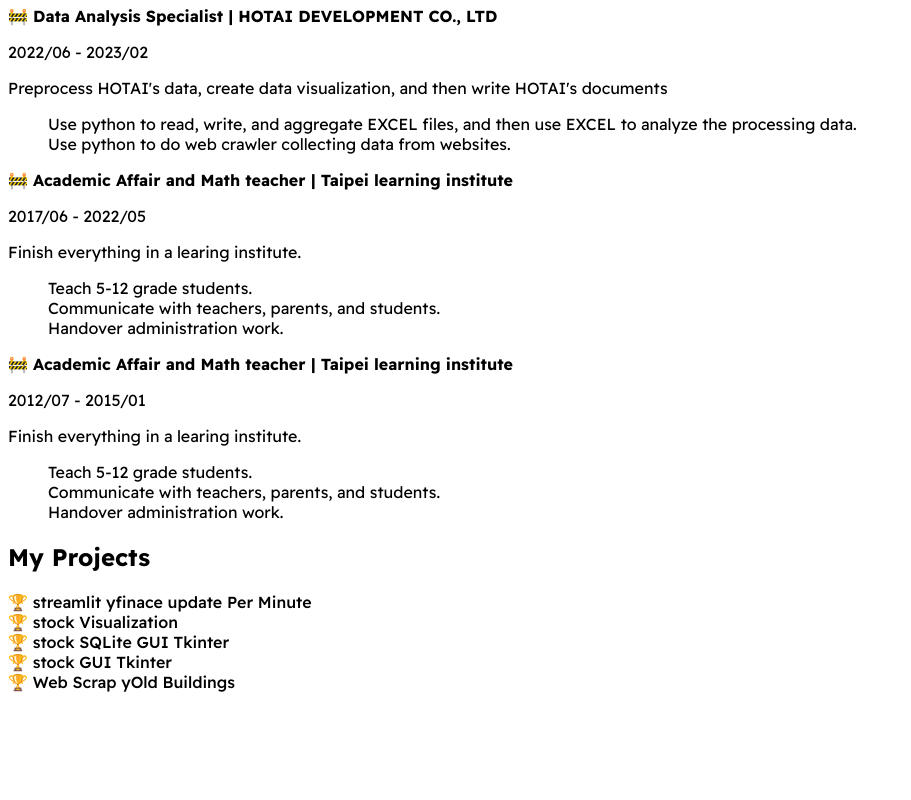
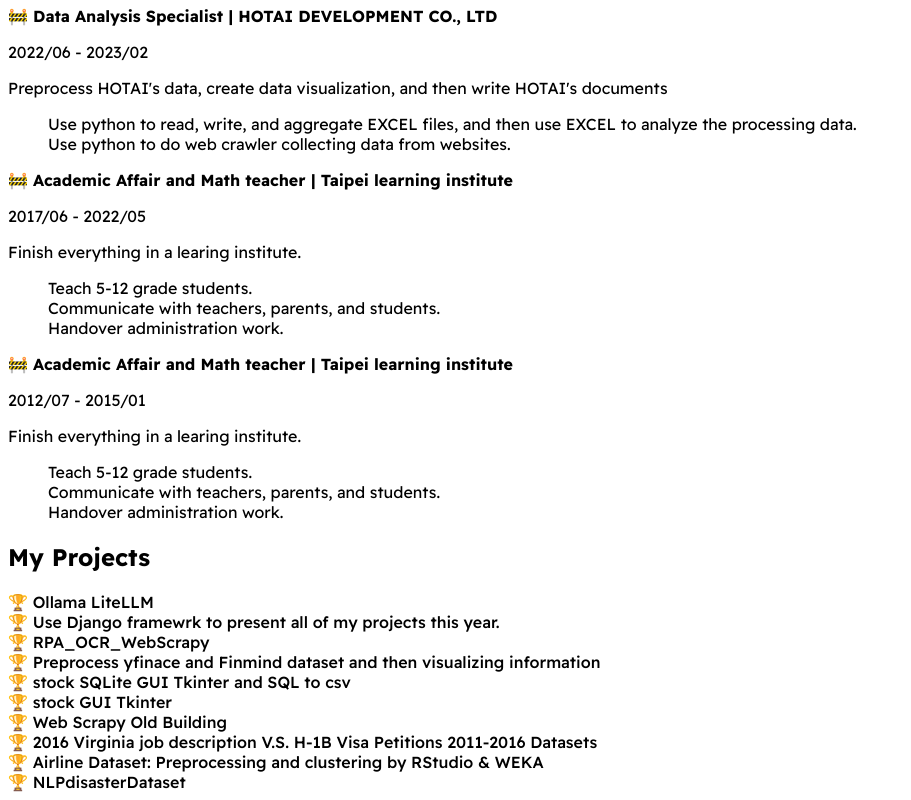
Before and after one commit to kuanhunglingary/streamlit, a plain HTML site: page index.html in a window 1280 px wide. Shown: the part 987-1787 px from the top of the page, without its empty margins (0-911 px from the left). Before the commit the page ends 1687 px from the top, so only its background shows below. Drawn offline with Linux system fonts and the light colour scheme.

Commit message:
update "index.html"

```diff
--- a/index.html
+++ b/index.html
@@ -123,24 +123,48 @@
             <section class="section--page">
                 <h2>My Projects</h2>
 
+                <!-- <div class="card--project">
+                    <a href=""><span>🏆 </span></a>
+                </div> -->
+
                 <div class="card--project">
-                    <a href="https://github.com/kuanhunglingary/_streamlit_yfinace_updatePerMin_"><span>🏆 </span>streamlit yfinace update Per Minute</a>
+                    <a href="https://github.com/kuanhunglingary/ollamaLiteLLM"><span>🏆 </span>Ollama LiteLLM</a>
                 </div>
 
                 <div class="card--project">
-                    <a href="https://github.com/kuanhunglingary/_stockVisualization_"><span>🏆 </span>stock Visualization</a>
+                    <a href="https://github.com/kuanhunglingary/DjangoPortfolio"><span>🏆 </span>Use Django framewrk to present all of my projects this year.</a>
                 </div>
 
                 <div class="card--project">
-                    <a href="https://github.com/kuanhunglingary/_stock_SQLite_GUI_Tkinter_" ><span>🏆 </span>stock SQLite GUI Tkinter</a>
+                    <a href="https://github.com/kuanhunglingary/pythonPersonalTools"><span>🏆 </span>RPA_OCR_WebScrapy</a>
                 </div>
 
                 <div class="card--project">
-                    <a href="https://github.com/kuanhunglingary/_stock_GUI_Tkinter_" ><span>🏆 </span>stock GUI Tkinter</a>
+                    <a href="https://github.com/kuanhunglingary/stock_visualization"><span>🏆 </span>Preprocess yfinace and Finmind dataset and then visualizing information</a>
                 </div>
 
                 <div class="card--project">
-                    <a href="https://github.com/kuanhunglingary/__Web_Scrapy_Old_Building__"><span>🏆 </span>Web Scrap yOld Buildings</a>
+                    <a href="https://github.com/kuanhunglingary/SQLite"><span>🏆 </span>stock SQLite GUI Tkinter and SQL to csv</a>
+                </div>
+
+                <div class="card--project">
+                    <a href="https://github.com/kuanhunglingary/stock_GUI_Tkinter"><span>🏆 </span>stock GUI Tkinter</a>
+                </div>
+
+                <div class="card--project">
+                    <a href="https://github.com/kuanhunglingary/Web_Scrapy_Old_Building"><span>🏆 </span>Web Scrapy Old Building</a>
+                </div>
+
+                <div class="card--project">
+                    <a href="https://github.com/kuanhunglingary/twoJobDatasetVisualization" ><span>🏆 </span>2016 Virginia job description V.S. H-1B Visa Petitions 2011-2016 Datasets</a>
+                </div>
+
+                <div class="card--project">
+                    <a href="https://github.com/kuanhunglingary/DisasterDataset" ><span>🏆 </span>Airline Dataset: Preprocessing and clustering by RStudio & WEKA</a>
+                </div>
+
+                <div class="card--project">
+                    <a href="https://github.com/kuanhunglingary/NLPdisasterDataset"><span>🏆 </span>NLPdisasterDataset</a>
                 </div>
 
             </section>
```
